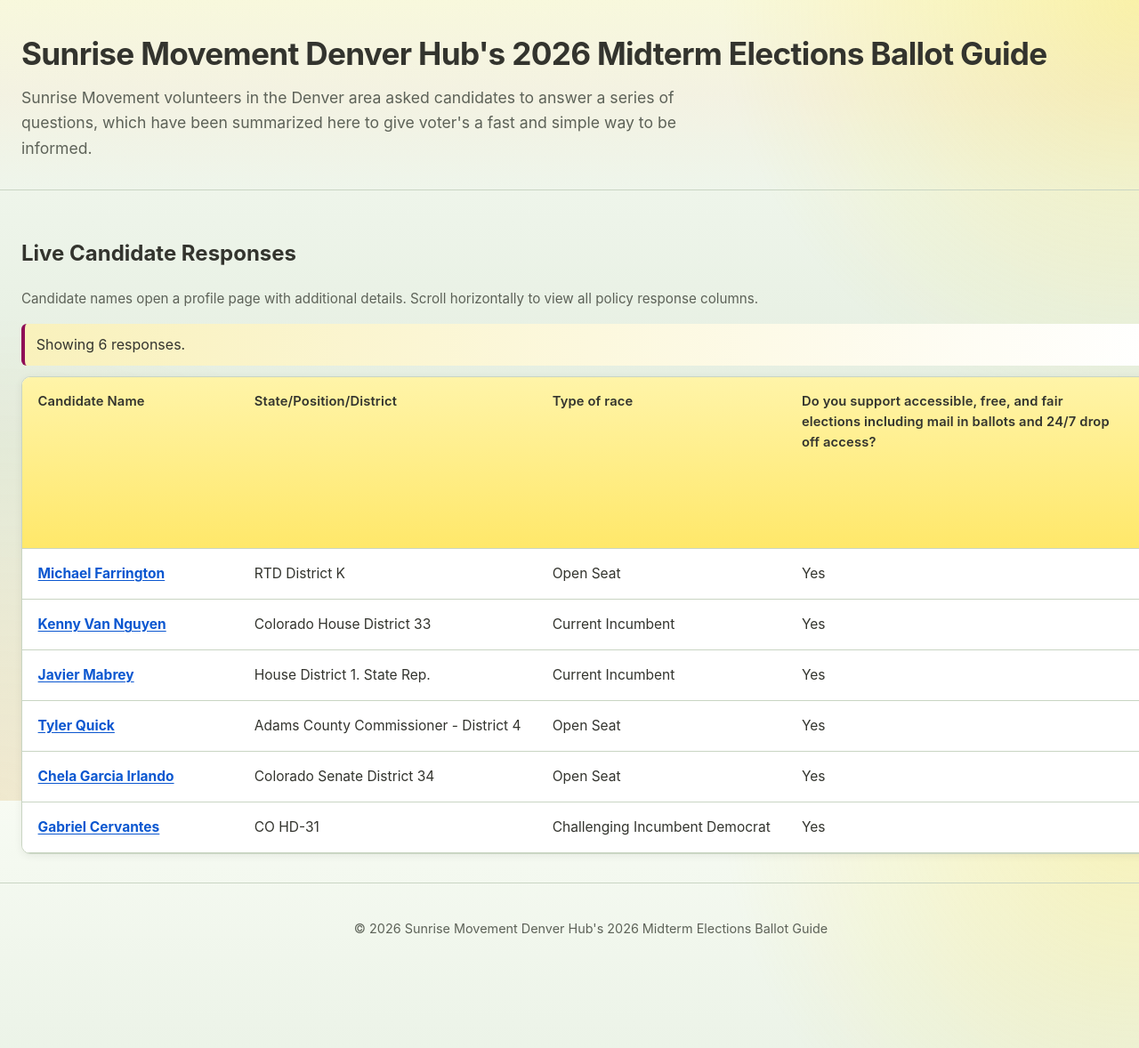
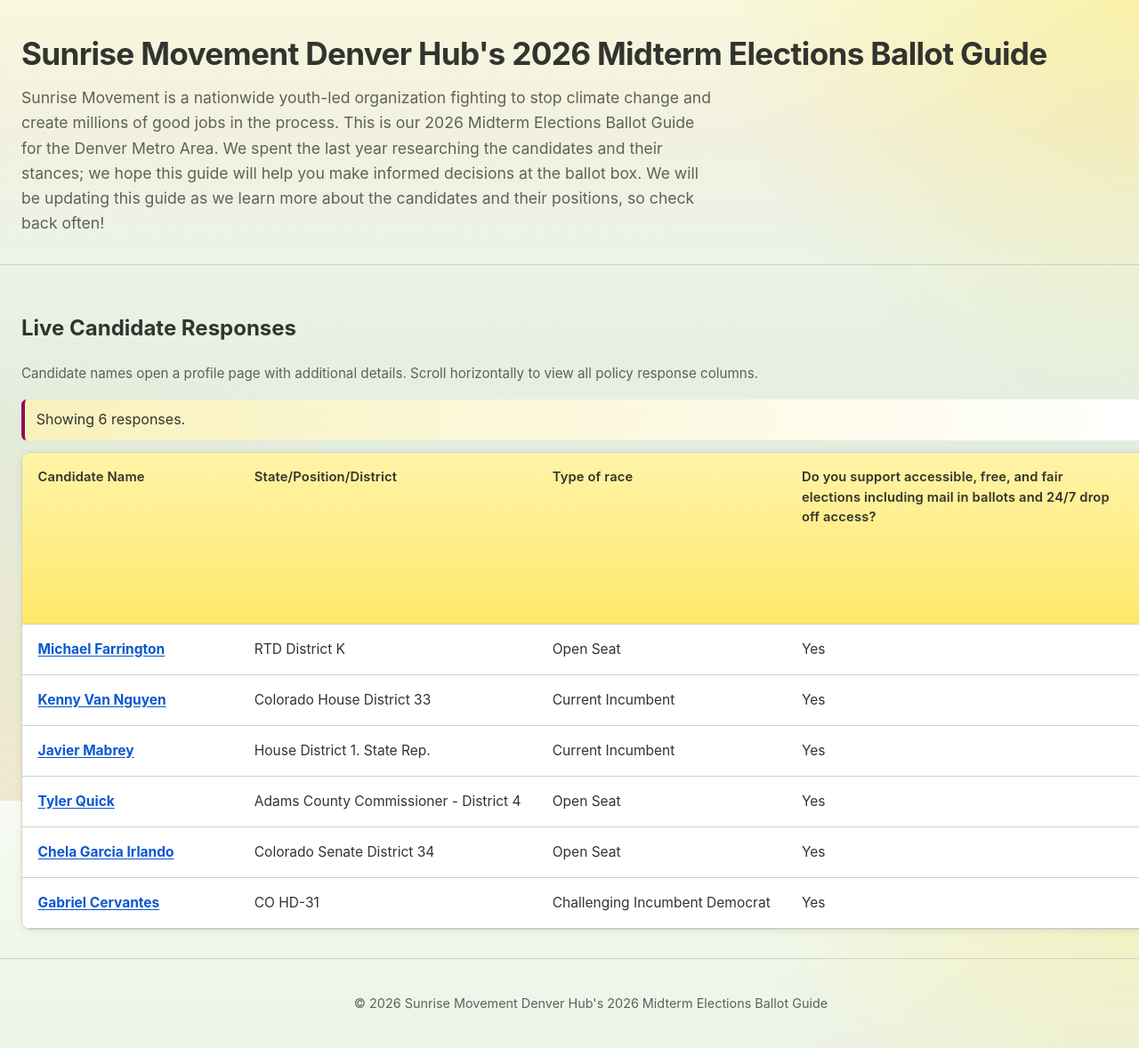
Before and after one commit to sunrisemvmtDEN/sunrisemvmtDEN.github.io, a Jekyll site: the page built from index.md, in a window 1280 px wide. Shown: the whole page at 89% size. Built offline with Jekyll 4.4.1, drawn with Linux system fonts in a browser that asks for light colours.

Commit message:
docs(config): adjusting site description in _config.yaml

```diff
--- a/_config.yaml
+++ b/_config.yaml
@@ -1,6 +1,6 @@
 theme: jekyll-theme-minimal
 title: Sunrise Movement Denver Hub's 2026 Midterm Elections Ballot Guide
-description: Sunrise Movement volunteers in the Denver area asked candidates to answer a series of questions, which have been summarized here to give voter's a fast and simple way to be informed.
+description: Sunrise Movement is a nationwide youth-led organization fighting to stop climate change and create millions of good jobs in the process. This is our 2026 Midterm Elections Ballot Guide for the Denver Metro Area. We spent the last year researching the candidates and their stances; we hope this guide will help you make informed decisions at the ballot box. We will be updating this guide as we learn more about the candidates and their positions, so check back often!
 local_csv_path: "/data/formResponses.csv"
 # google_sheet_csv_url: "https://docs.google.com/spreadsheets/d/1O280SuRh7G5kVjNnzH8wXVgiDMzq2opBLzz9s3a2--Q/edit?resourcekey=&gid=1871626880#gid=1871626880"
 google_sheet_csv_url: "https://docs.google.com/spreadsheets/d/e/2PACX-1vRjyN83cco_3Fq00aPRun_py7V-ThGiK9RsHfSfig0Y9CuMYjlmVkIsUOnlUeREJymwsk5oWQ6ZsNTi/pub?gid=1871626880&single=true&output=csv"
```
